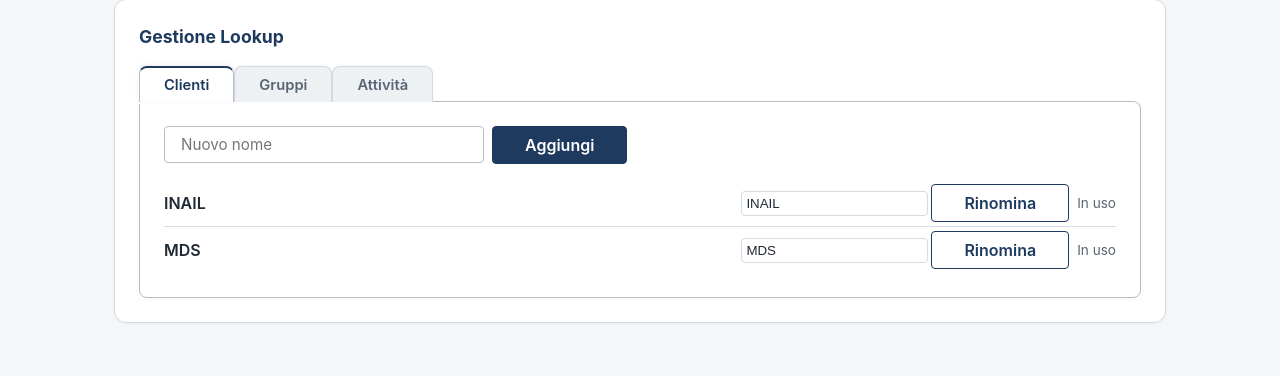
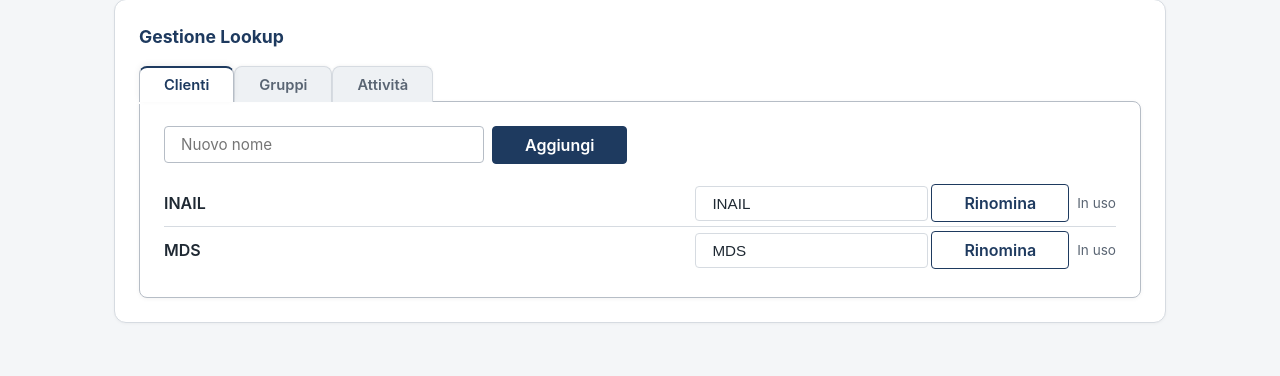
Before and after one commit to Maxster81/efftrack, a FastAPI app: page /admin/lookup in a window 1280 px wide. Shown: the part 101-477 px from the top of the page. Run offline with FastAPI, Linux system fonts and the light colour scheme; the visitor is signed in with stand-in values (Sample User, id 1); data comes from the database, SQL or seed files in the repository.

Commit message:
style(lookup): allinea altezza campi rinomina al campo Nuovo nome

```diff
--- a/app/static/style.css
+++ b/app/static/style.css
@@ -789,6 +789,12 @@ a:hover { text-decoration: underline; }
   white-space: nowrap;
 }
 
+/* Allinea i campi di testo "rinomina" alla stessa altezza del campo "Nuovo nome" */
+.lookup-item .admin-actions input[type="text"] {
+  padding: var(--space-sm) var(--space-md);
+  font-size: 0.95rem;
+}
+
 .lookup-name {
   font-weight: 600;
 }
```
Also changed, not shown: 1 other file.
